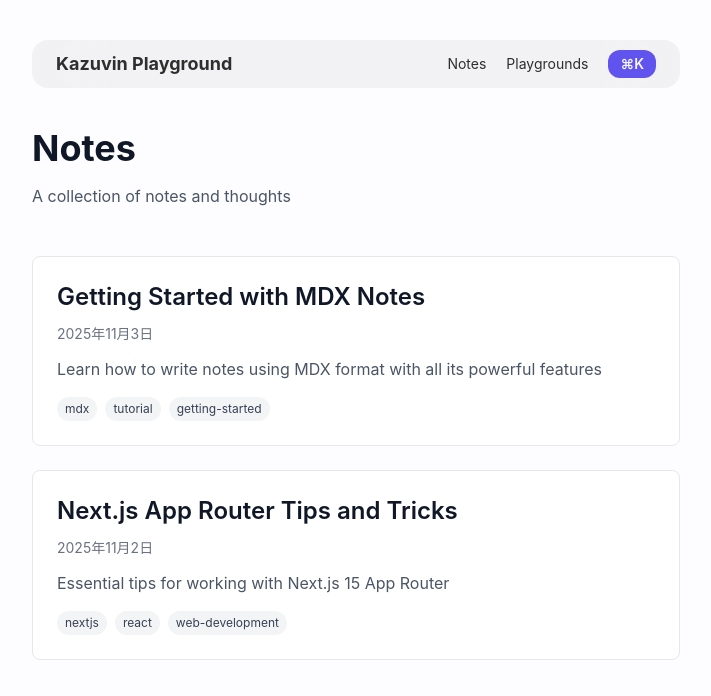
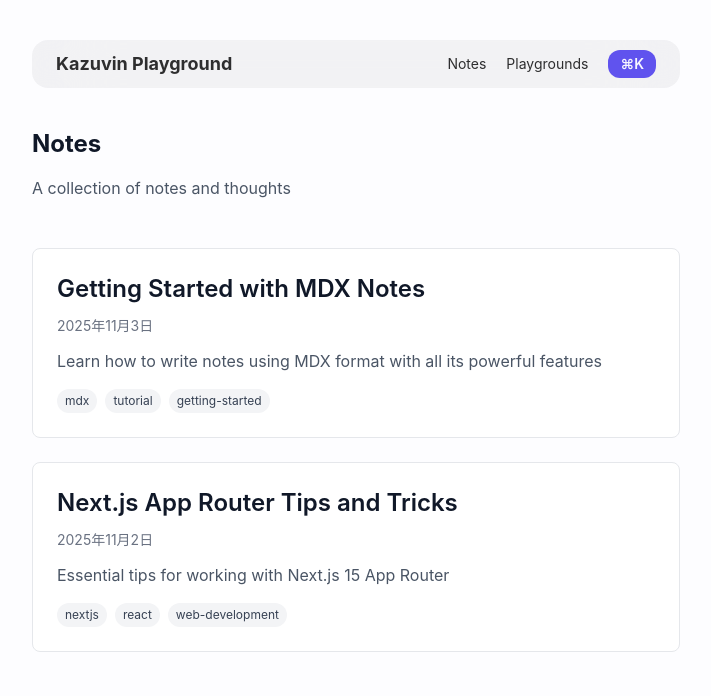
Before and after one commit to kazuvin/kazuvin-playground, a Next.js app: page /notes in a window 1280 px wide. Shown: the top 696 px of the page, without its empty margins (284-995 px from the left). Built offline with nearby package versions, Linux system fonts and the light colour scheme.

Commit message:
fix: typograph

```diff
--- a/app/components/ui/typography/typography.tsx
+++ b/app/components/ui/typography/typography.tsx
@@ -17,13 +17,14 @@ function Typography({
   as,
   ...props
 }: TypographyProps) {
-  const Component = as || (variant.startsWith("h") ? variant : "p");
+  const Component = (as || (variant.startsWith("h") ? variant : "p")) as TypographyElement;
 
-  return (
-    <Component
-      className={cn(getTypographyClasses(variant), className)}
-      {...props}
-    />
+  return React.createElement(
+    Component,
+    {
+      className: cn(getTypographyClasses(variant), className),
+      ...props,
+    }
   );
 }
 
--- a/app/components/ui/typography/variants.ts
+++ b/app/components/ui/typography/variants.ts
@@ -1,15 +1,22 @@
 export const typographyVariants = {
-  h1: "text-4xl font-bold text-gray-900 dark:text-gray-100",
-  h2: "text-3xl font-bold text-gray-900 dark:text-gray-100",
-  h3: "text-2xl font-semibold text-gray-900 dark:text-gray-100",
-  h4: "text-xl font-semibold text-gray-900 dark:text-gray-100",
+  h1: "text-2xl font-bold text-gray-900 dark:text-gray-100",
+  h2: "text-xl font-bold text-gray-900 dark:text-gray-100",
+  h3: "text-lg font-semibold text-gray-900 dark:text-gray-100",
+  h4: "text-base font-semibold text-gray-900 dark:text-gray-100",
   p: "text-base text-gray-600 dark:text-gray-400",
   small: "text-sm text-gray-500 dark:text-gray-400",
   lead: "text-lg text-gray-600 dark:text-gray-400",
 } as const;
 
 export type TypographyVariant = keyof typeof typographyVariants;
-export type TypographyElement = "h1" | "h2" | "h3" | "h4" | "p" | "span" | "div";
+export type TypographyElement =
+  | "h1"
+  | "h2"
+  | "h3"
+  | "h4"
+  | "p"
+  | "span"
+  | "div";
 
 export function getTypographyClasses(variant: TypographyVariant): string {
   return typographyVariants[variant];
```
